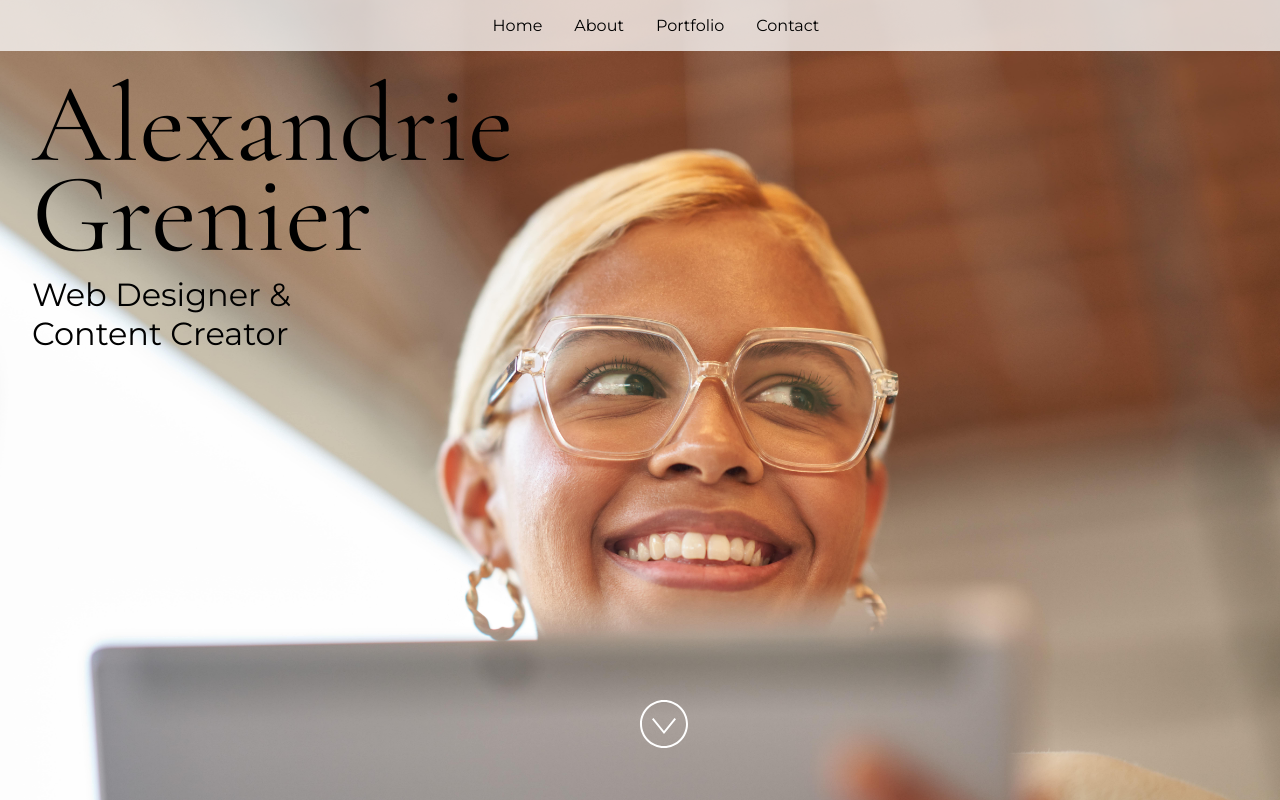
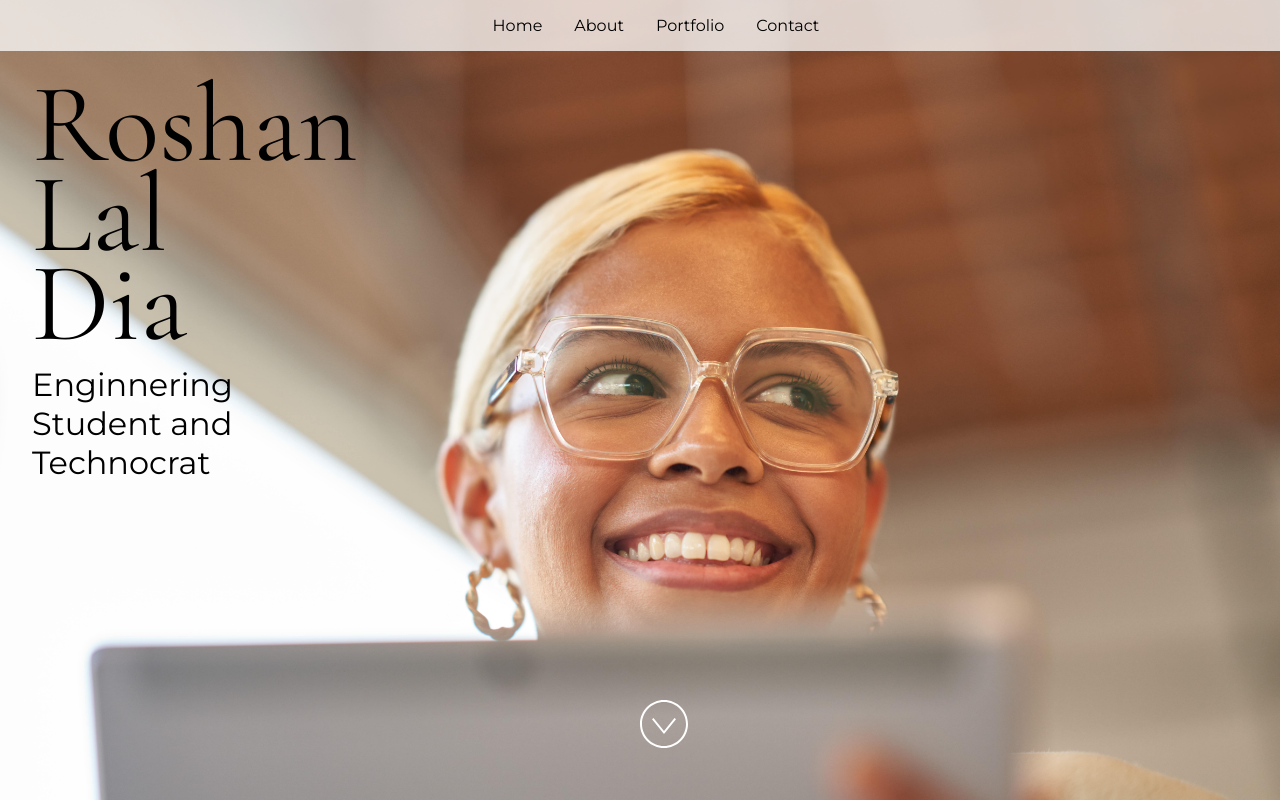
Before and after one commit to roshan-lal-dia/portfolio-mlsa, a React (Vite) app: page / in a window 1280 px wide. Built offline with nearby package versions, Linux system fonts and the light colour scheme.

Commit message:
updated footer

```diff
--- a/src/App.jsx
+++ b/src/App.jsx
@@ -24,15 +24,15 @@ import "./styles.css";
  * If you don't have one of the social sites listed, leave it as an empty string.
  */
 const siteProps = {
-  name: "Alexandrie Grenier",
-  title: "Web Designer & Content Creator",
-  email: "alex@example.com",
-  gitHub: "microsoft",
-  instagram: "microsoft",
-  linkedIn: "satyanadella",
+  name: "Roshan Lal Dia",
+  title: "Enginnering Student and Technocrat",
+  email: "roshanlal@diasonus.in",
+  gitHub: "roshan-lal-dia",
+  instagram: "roshanlal_dia",
+  linkedIn: "roshan-lal-dia",
   medium: "",
-  twitter: "microsoft",
-  youTube: "Code",
+  twitter: "roshanlal_dia",
+  youTube: "roshanlaldia",
 };
 
 const primaryColor = "#4E567E";
```
